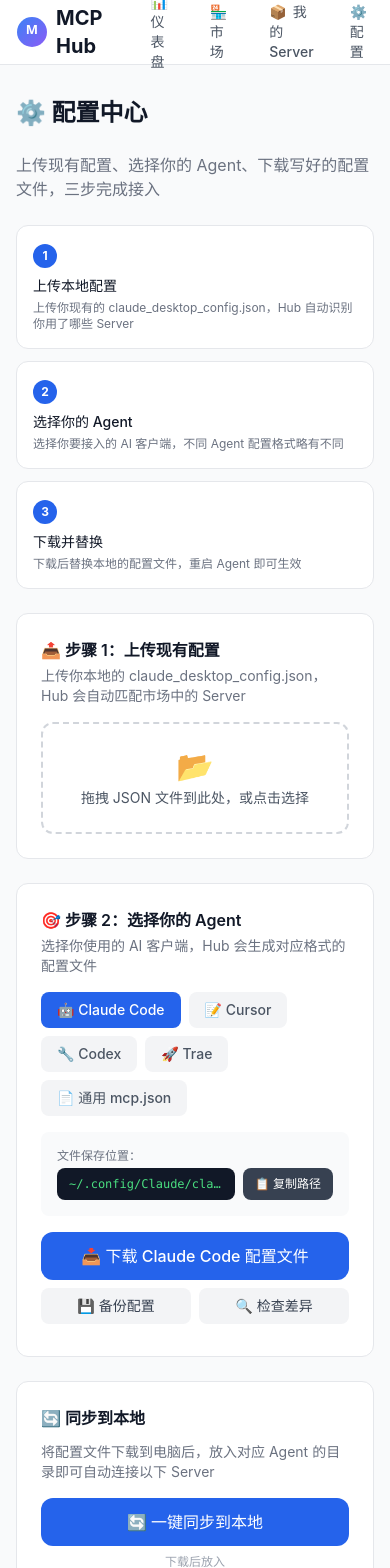
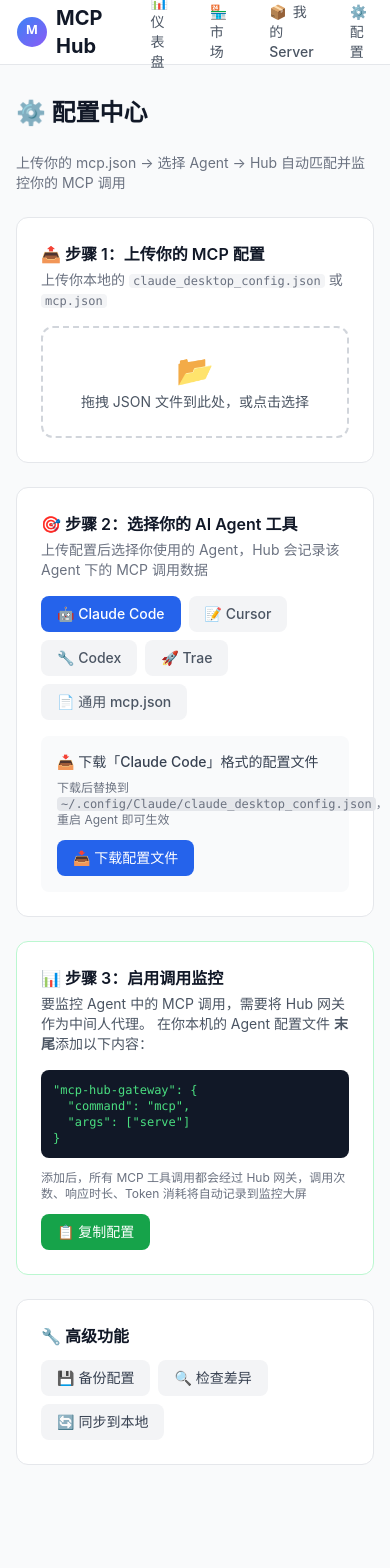
Before and after one commit to blankbrains/McpServerHub, a React (Vite) app in the folder src/mcp_hub/web/: page /config in a window 390 px wide. Shown: the top 1568 px of the page. After the commit the page ends 1497 px from the top, so only its background shows below. Built offline with nearby package versions, Linux system fonts and the light colour scheme.

Commit message:
feat(config): 重写配置页面 — 三步流程清晰可见
步骤1: 选择文件 → 预览 → 确认上传 / 取消
步骤2: 选择 AI Agent 工具 → 下载对应格式配置
步骤3: 复制网关配置到本地 Agent，启用调用监控
高级功能: 备份/差异/同步 折叠到下方

```diff
--- a/src/mcp_hub/web/src/pages/ConfigPage.tsx
+++ b/src/mcp_hub/web/src/pages/ConfigPage.tsx
@@ -1,13 +1,13 @@
 import { useState } from 'react'
 import { useNavigate } from 'react-router-dom'
-import { uploadConfig, downloadConfig, apiGet } from '../api/client'
+import { uploadConfig, downloadConfig } from '../api/client'
 
 const AGENTS = [
   { id: 'claude-code', name: 'Claude Code', path: '~/.config/Claude/claude_desktop_config.json', icon: '🤖' },
   { id: 'cursor', name: 'Cursor', path: '~/.cursor/mcp.json', icon: '📝' },
   { id: 'codex', name: 'Codex', path: '~/.codex/mcp.json', icon: '🔧' },
   { id: 'trae', name: 'Trae', path: '~/.trae/mcp.json', icon: '🚀' },
-  { id: 'generic', name: '通用 mcp.json', path: './mcp.json', icon: '📄' },
+  { id: 'generic', name: '通用 mcp.json', path: '~/.config/mcp-hub/mcp.json', icon: '📄' },
 ]
 
 export default function ConfigPage() {
@@ -20,21 +20,22 @@ export default function ConfigPage() {
   const [selectedAgent, setSelectedAgent] = useState('claude-code')
   const [downloading, setDownloading] = useState(false)
   const [message, setMessage] = useState('')
-  const [showCliHint, setShowCliHint] = useState(false)
   const [previewData, setPreviewData] = useState<any>(null)
   const [pendingFile, setPendingFile] = useState<File | null>(null)
 
-  // Step 1: 选择文件 → 本地解析预览
+  // Step 1: 选择文件 → 本地解析预览（不直接上传）
   const handleFileSelect = async (e: React.ChangeEvent<HTMLInputElement>) => {
     const file = e.target.files?.[0]
     if (!file) return
     setPendingFile(file)
     setMessage('')
+    setUploadResult(null)
     try {
       const text = await file.text()
       const json = JSON.parse(text)
       const servers = json.mcpServers || {}
       const names = Object.keys(servers)
+      if (names.length === 0) { setMessage('⚠️ 配置文件中未找到 mcpServers 定义'); return }
       setPreviewData({ fileName: file.name, serverCount: names.length, servers: names })
     } catch {
       setMessage('❌ 文件格式无效，请上传 JSON 文件')
@@ -48,15 +49,14 @@ export default function ConfigPage() {
     if (!pendingFile) return
     setUploading(true)
     setMessage('')
-    const agent = selectedAgent
     try {
-      const r = await uploadConfig(pendingFile, agent)
+      const r = await uploadConfig(pendingFile, selectedAgent)
       setUploadResult(r)
       setPreviewData(null)
       setPendingFile(null)
       localStorage.setItem('mcp_hub_upload_result', JSON.stringify(r))
       if (r.success) {
-        setMessage(`✅ ${r.data?.server_count || 0} 个 Server 已同步到配置`)
+        setMessage(`✅ 上传成功！${r.data?.server_count || 0} 个 Server 已添加到你的配置`)
       }
     } catch (err: any) {
       setUploadResult({ success: false, message: err.message || '上传失败' })
@@ -69,24 +69,19 @@ export default function ConfigPage() {
     setMessage('')
   }
 
-  const handleDownloadForAgent = async (agentId?: string) => {
-    const aid = agentId || selectedAgent
+  const handleDownload = async () => {
     setDownloading(true)
-    setMessage('')
     try {
-      // 直接下载配置文件（后端返回 FileResponse）
       const blob = await downloadConfig()
       const url = URL.createObjectURL(blob)
       const a = document.createElement('a')
       a.href = url
-      a.download = `mcp-hub-config-${aid}.json`
+      a.download = `mcp-hub-config-${selectedAgent}.json`
       a.click()
       URL.revokeObjectURL(url)
-      const agent = AGENTS.find(a => a.id === aid)
-      setMessage(`✅ 配置已下载！请将文件保存到: ${agent?.path || '本地目录'}`)
-    } catch (err: any) {
-      setMessage('❌ 下载失败: ' + (err.message || ''))
-    } finally { setDownloading(false) }
+      setMessage('✅ 配置文件已下载')
+    } catch { setMessage('❌ 下载失败') }
+    finally { setDownloading(false) }
   }
 
   const agent = AGENTS.find(a => a.id === selectedAgent)
@@ -94,77 +89,103 @@ export default function ConfigPage() {
   return (
     <div className="max-w-3xl mx-auto space-y-6">
       <h1 className="text-2xl font-bold text-gray-900">⚙️ 配置中心</h1>
-      <p className="text-gray-500">上传现有配置、选择你的 Agent、下载写好的配置文件，三步完成接入</p>
+      <p className="text-gray-500 text-sm">上传你的 mcp.json → 选择 Agent → Hub 自动匹配并监控你的 MCP 调用</p>
 
-      {/* 三步流程图 */}
-      <div className="grid grid-cols-1 md:grid-cols-3 gap-3">
-        {[
-          { step: '1', title: '上传本地配置', desc: '上传你现有的 claude_desktop_config.json，Hub 自动识别你用了哪些 Server', icon: '📤' },
-          { step: '2', title: '选择你的 Agent', desc: '选择你要接入的 AI 客户端，不同 Agent 配置格式略有不同', icon: '🎯' },
-          { step: '3', title: '下载并替换', desc: '下载后替换本地的配置文件，重启 Agent 即可生效', icon: '📥' },
-        ].map(s => (
-          <div key={s.step} className="bg-white rounded-xl border border-gray-200 p-4">
-            <span className="inline-flex items-center justify-center w-6 h-6 rounded-full bg-blue-600 text-white text-xs font-bold mb-2">{s.step}</span>
-            <h3 className="font-medium text-gray-900 text-sm mb-1">{s.title}</h3>
-            <p className="text-xs text-gray-500">{s.desc}</p>
-          </div>
-        ))}
-      </div>
+      {/* ── 步骤 1：上传配置 ── */}
+      <div className="bg-white rounded-xl border border-gray-200 p-6">
+        <h2 className="font-semibold text-gray-900 mb-1">📤 步骤 1：上传你的 MCP 配置</h2>
+        <p className="text-sm text-gray-500 mb-4">
+          上传你本地的 <code className="px-1 bg-gray-100 rounded text-xs">claude_desktop_config.json</code> 或 <code className="px-1 bg-gray-100 rounded text-xs">mcp.json</code>
+        </p>
 
-      {/* 步骤1: 上传 */}
-      <div className="bg-white rounded-xl border border-gray-200 p-6">
-        <h2 className="font-semibold text-gray-900 mb-1">📤 步骤 1：上传现有配置</h2>
-        <p className="text-sm text-gray-500 mb-4">上传你本地的 claude_desktop_config.json，Hub 会自动匹配市场中的 Server</p>
+        {/* 文件选择区 */}
+        {!previewData && (
           <label
             className={`block border-2 border-dashed rounded-xl p-6 text-center cursor-pointer transition-colors ${dragging ? 'border-blue-400 bg-blue-50' : 'border-gray-300 hover:border-gray-400'}`}
             onDragOver={(e) => { e.preventDefault(); setDragging(true) }}
             onDragLeave={() => setDragging(false)}
-          onDrop={(e) => { e.preventDefault(); setDragging(false); const f = e.dataTransfer.files[0]; if (f) { const dt = new DataTransfer(); dt.items.add(f); const input = document.createElement('input'); input.type = 'file'; input.files = dt.files; const ev = new Event('change', { bubbles: true }); input.dispatchEvent(ev); handleFileSelect(ev as any) } }}
+            onDrop={(e) => { e.preventDefault(); setDragging(false); const f = e.dataTransfer.files[0]; if (f) handleFileSelect({ target: { files: [f] } } as any) }}
           >
             <input type="file" accept=".json" onChange={handleFileSelect} className="hidden" />
-          <div className="text-3xl mb-1">{uploading ? '⏳' : '📂'}</div>
-          <p className="text-gray-600 text-sm">{uploading ? '正在上传...' : previewData ? `已选择: ${previewData.fileName}` : '拖拽 JSON 文件到此处，或点击选择'}</p>
+            <div className="text-3xl mb-1">📂</div>
+            <p className="text-gray-600 text-sm">拖拽 JSON 文件到此处，或点击选择</p>
           </label>
-        {/* 预览确认 */}
+        )}
+
+        {/* 预览 + 确认/取消 */}
         {previewData && !uploading && (
-          <div className="mt-3 p-4 bg-blue-50 rounded-lg border border-blue-200">
-            <p className="text-sm font-medium text-blue-800 mb-2">📋 检测到 {previewData.serverCount} 个 Server</p>
-            <div className="flex flex-wrap gap-1 mb-3 max-h-32 overflow-y-auto">
+          <div className="p-4 bg-blue-50 rounded-lg border border-blue-200">
+            <p className="text-sm font-medium text-blue-800 mb-2">
+              📋 检测到 <strong>{previewData.serverCount}</strong> 个 MCP Server
+            </p>
+            <div className="flex flex-wrap gap-1 mb-3 max-h-40 overflow-y-auto">
               {previewData.servers.map((s: string) => (
                 <span key={s} className="px-2 py-0.5 bg-white text-blue-600 rounded text-xs border border-blue-200">{s}</span>
               ))}
             </div>
+            <p className="text-xs text-blue-600 mb-3">
+              上传后，Hub 会在市场匹配并自动添加到「我的 Server」
+            </p>
             <div className="flex gap-2">
-              <button onClick={handleConfirmUpload} className="px-4 py-1.5 bg-blue-600 text-white rounded-lg text-sm font-medium hover:bg-blue-700">确认上传</button>
-              <button onClick={handleCancelUpload} className="px-4 py-1.5 bg-white text-gray-600 border border-gray-300 rounded-lg text-sm hover:bg-gray-50">取消</button>
+              <button onClick={handleConfirmUpload} className="px-6 py-2 bg-blue-600 text-white rounded-lg text-sm font-medium hover:bg-blue-700">
+                ✅ 确认上传
+              </button>
+              <button onClick={handleCancelUpload} className="px-6 py-2 bg-white text-gray-600 border border-gray-300 rounded-lg text-sm hover:bg-gray-50">
+                ❌ 取消
+              </button>
             </div>
           </div>
         )}
+
+        {uploading && (
+          <div className="text-center py-6 text-gray-400">
+            <p className="text-lg">⏳ 正在上传并匹配市场...</p>
+          </div>
+        )}
+
+        {/* 上传结果 */}
         {uploadResult && (
-          <div className="mt-3 p-3 rounded-lg text-sm" style={{ backgroundColor: uploadResult.success !== false ? '#EFF6FF' : '#FEF2F2', color: uploadResult.success !== false ? '#1D4ED8' : '#991B1B' }}>
-            <p>{uploadResult.message || (uploadResult.success !== false ? '配置上传成功' : '上传失败')}</p>
+          <div className="mt-4 p-3 rounded-lg text-sm" style={{
+            backgroundColor: uploadResult.success !== false ? '#EFF6FF' : '#FEF2F2',
+            color: uploadResult.success !== false ? '#1D4ED8' : '#991B1B'
+          }}>
+            <p className="font-medium">{uploadResult.message || (uploadResult.success !== false ? '配置上传成功' : '上传失败')}</p>
             {uploadResult.data?.matched?.length > 0 && (
-              <div className="mt-1 text-xs">
-                <p className="font-medium">✅ 上传后自动连接 {uploadResult.data.matched.length} 个 Server：</p>
-                {uploadResult.data.matched.map((m: any) => <p key={m.local_name} className="ml-2">• {m.local_name}</p>)}
+              <div className="mt-1 text-xs space-y-0.5">
+                <p>✅ Hub 已匹配 <strong>{uploadResult.data.matched.length}</strong> 个 Server：</p>
+                {uploadResult.data.matched.map((m: any) => (
+                  <p key={m.local_name} className="ml-2">• {m.local_name} → {m.hub_id}</p>
+                ))}
               </div>
             )}
             {uploadResult.data?.unmatched?.length > 0 && (
-              <div className="mt-1 text-xs">
-                <p className="font-medium text-yellow-700">⚠️ {uploadResult.data.unmatched.length} 个未匹配：</p>
-                {uploadResult.data.unmatched.slice(0, 5).map((m: any) => <p key={m.local_name} className="ml-2">• {m.local_name}</p>)}
+              <div className="mt-1 text-xs space-y-0.5">
+                <p className="text-yellow-700">⚠️ <strong>{uploadResult.data.unmatched.length}</strong> 个已注册为自定义：</p>
+                {uploadResult.data.unmatched.slice(0, 5).map((m: any) => (
+                  <p key={m.local_name} className="ml-2">• {m.local_name}</p>
+                ))}
               </div>
             )}
+            <div className="flex gap-2 mt-2">
+              <button onClick={() => navigate('/my-servers')}
+                className="px-3 py-1 bg-blue-600 text-white rounded-lg text-xs font-medium hover:bg-blue-700">
+                去「我的 Server」查看 →
+              </button>
               <button onClick={() => { setUploadResult(null); localStorage.removeItem('mcp_hub_upload_result') }}
-              className="mt-2 text-xs text-blue-600 hover:text-blue-800">清除结果</button>
+                className="px-3 py-1 bg-white text-gray-600 border rounded-lg text-xs hover:bg-gray-50">
+                清除结果
+              </button>
+            </div>
           </div>
         )}
       </div>
 
-      {/* 步骤2+3: 选择Agent + 下载 */}
+      {/* ── 步骤 2：选择 Agent 工具 ── */}
       <div className="bg-white rounded-xl border border-gray-200 p-6">
-        <h2 className="font-semibold text-gray-900 mb-1">🎯 步骤 2：选择你的 Agent</h2>
-        <p className="text-sm text-gray-500 mb-4">选择你使用的 AI 客户端，Hub 会生成对应格式的配置文件</p>
+        <h2 className="font-semibold text-gray-900 mb-1">🎯 步骤 2：选择你的 AI Agent 工具</h2>
+        <p className="text-sm text-gray-500 mb-4">
+          上传配置后选择你使用的 Agent，Hub 会记录该 Agent 下的 MCP 调用数据
+        </p>
         <div className="flex gap-2 mb-4 flex-wrap">
           {AGENTS.map(a => (
             <button key={a.id} onClick={() => setSelectedAgent(a.id)}
@@ -176,24 +197,49 @@ export default function ConfigPage() {
           ))}
         </div>
 
-        <div className="bg-gray-50 rounded-lg p-4 mb-4">
-          <p className="text-xs text-gray-500 mb-1">文件保存位置：</p>
-          <div className="flex items-center gap-2">
-            <code className="flex-1 px-3 py-2 bg-gray-900 text-green-400 rounded-lg text-xs font-mono truncate">
-              {agent?.path || '~/.config/claude_desktop_config.json'}
-            </code>
-            <button onClick={() => { navigator.clipboard.writeText(agent?.path || ''); setMessage('✅ 路径已复制') }}
-              className="px-3 py-2 bg-gray-700 text-white rounded-lg text-xs hover:bg-gray-600 transition-colors flex-shrink-0">
-              📋 复制路径
+        {/* 下载配置文件（生成 Agent 可用的 mcp.json） */}
+        <div className="bg-gray-50 rounded-lg p-4">
+          <p className="text-sm font-medium text-gray-700 mb-2">
+            📥 下载「{agent?.name || 'Claude Code'}」格式的配置文件
+          </p>
+          <p className="text-xs text-gray-500 mb-3">
+            下载后替换到 <code className="px-1 bg-gray-200 rounded text-xs">{agent?.path || '~/.config/Claude/claude_desktop_config.json'}</code>，重启 Agent 即可生效
+          </p>
+          <button onClick={handleDownload} disabled={downloading}
+            className="px-4 py-2 bg-blue-600 text-white rounded-lg text-sm font-medium hover:bg-blue-700 disabled:opacity-50">
+            {downloading ? '⏳ 生成中...' : `📥 下载配置文件`}
           </button>
         </div>
       </div>
 
-        <button onClick={() => handleDownloadForAgent()} disabled={downloading}
-          className="w-full py-3 bg-blue-600 text-white rounded-xl hover:bg-blue-700 font-medium transition-colors disabled:opacity-50 mb-2">
-          {downloading ? '⏳ 生成中...' : `📥 下载 ${agent?.name || ''} 配置文件`}
+      {/* ── 步骤 3：启用监控 ── */}
+      <div className="bg-white rounded-xl border border-green-200 bg-green-50 p-6">
+        <h2 className="font-semibold text-gray-900 mb-1">📊 步骤 3：启用调用监控</h2>
+        <p className="text-sm text-gray-600 mb-4">
+          要监控 Agent 中的 MCP 调用，需要将 Hub 网关作为中间人代理。
+          在你本机的 Agent 配置文件 <strong>末尾</strong>添加以下内容：
+        </p>
+        <div className="bg-gray-900 rounded-lg p-3 mb-3">
+          <pre className="text-green-400 text-xs font-mono whitespace-pre-wrap">
+{`"mcp-hub-gateway": {
+  "command": "mcp",
+  "args": ["serve"]
+}`}
+          </pre>
+        </div>
+        <p className="text-xs text-gray-500 mb-3">
+          添加后，所有 MCP 工具调用都会经过 Hub 网关，调用次数、响应时长、Token 消耗将自动记录到监控大屏
+        </p>
+        <button onClick={() => { navigator.clipboard.writeText('"mcp-hub-gateway": {\n  "command": "mcp",\n  "args": ["serve"]\n}'); setMessage('✅ 已复制到剪贴板') }}
+          className="px-4 py-2 bg-green-600 text-white rounded-lg text-sm font-medium hover:bg-green-700 transition-colors">
+          📋 复制配置
         </button>
-        <div className="flex gap-2 mb-2">
+      </div>
+
+      {/* ── 高级功能：备份/差异/同步 ── */}
+      <div className="bg-white rounded-xl border border-gray-200 p-6">
+        <h2 className="font-semibold text-gray-900 mb-3">🔧 高级功能</h2>
+        <div className="flex gap-2 flex-wrap">
           <button onClick={async () => {
             try {
               const r = await fetch('/api/v1/config/backup', {
@@ -204,7 +250,7 @@ export default function ConfigPage() {
               setMessage(r.success ? '✅ 配置已备份' : `❌ ${r.message}`)
             } catch { setMessage('❌ 备份失败') }
           }}
-          className="flex-1 py-2 bg-gray-100 text-gray-700 rounded-lg text-sm hover:bg-gray-200 transition-colors">
+          className="px-4 py-2 bg-gray-100 text-gray-700 rounded-lg text-sm hover:bg-gray-200 transition-colors">
           💾 备份配置
           </button>
           <button onClick={async () => {
@@ -219,29 +265,25 @@ export default function ConfigPage() {
               }
             } catch { setMessage('❌ 差异检查失败') }
           }}
-          className="flex-1 py-2 bg-gray-100 text-gray-700 rounded-lg text-sm hover:bg-gray-200 transition-colors">
+          className="px-4 py-2 bg-gray-100 text-gray-700 rounded-lg text-sm hover:bg-gray-200 transition-colors">
           🔍 检查差异
           </button>
+          <button onClick={handleDownload} disabled={downloading}
+            className="px-4 py-2 bg-gray-100 text-gray-700 rounded-lg text-sm hover:bg-gray-200 transition-colors disabled:opacity-50">
+          🔄 同步到本地
+          </button>
         </div>
+      </div>
+
       {message && (
-          <div className={`p-3 rounded-lg text-sm ${message.startsWith('✅') ? 'bg-green-50 text-green-700' : 'bg-red-50 text-red-700'}`}>
+        <div className={`fixed bottom-4 right-4 p-3 rounded-lg text-sm shadow-lg z-50 ${
+          message.startsWith('✅') ? 'bg-green-600 text-white' : message.startsWith('⚠️') ? 'bg-yellow-500 text-white' :
+          message.startsWith('❌') ? 'bg-red-500 text-white' : 'bg-blue-600 text-white'
+        }`}>
           {message}
+          <button onClick={() => setMessage('')} className="ml-2 opacity-70 hover:opacity-100">✕</button>
         </div>
       )}
     </div>
-
-      {/* 同步到本地 */}
-      <div className="bg-white rounded-xl border border-gray-200 p-6">
-        <h2 className="font-semibold text-gray-900 mb-3">🔄 同步到本地</h2>
-        <p className="text-sm text-gray-500 mb-4">将配置文件下载到电脑后，放入对应 Agent 的目录即可自动连接以下 Server</p>
-        <button onClick={() => handleDownloadForAgent()} disabled={downloading}
-          className="w-full py-3 bg-blue-600 text-white rounded-xl hover:bg-blue-700 font-medium transition-colors disabled:opacity-50">
-          {downloading ? '⏳ 生成中...' : '🔄 一键同步到本地'}
-        </button>
-        <p className="text-xs text-gray-400 mt-2 text-center">
-          下载后放入 {agent?.path || '~/.config/Claude/claude_desktop_config.json'}，重启 Agent 即可生效
-        </p>
-      </div>
-    </div>
   )
 }
```
Lines whose indentation alone changed are shown as unchanged.
